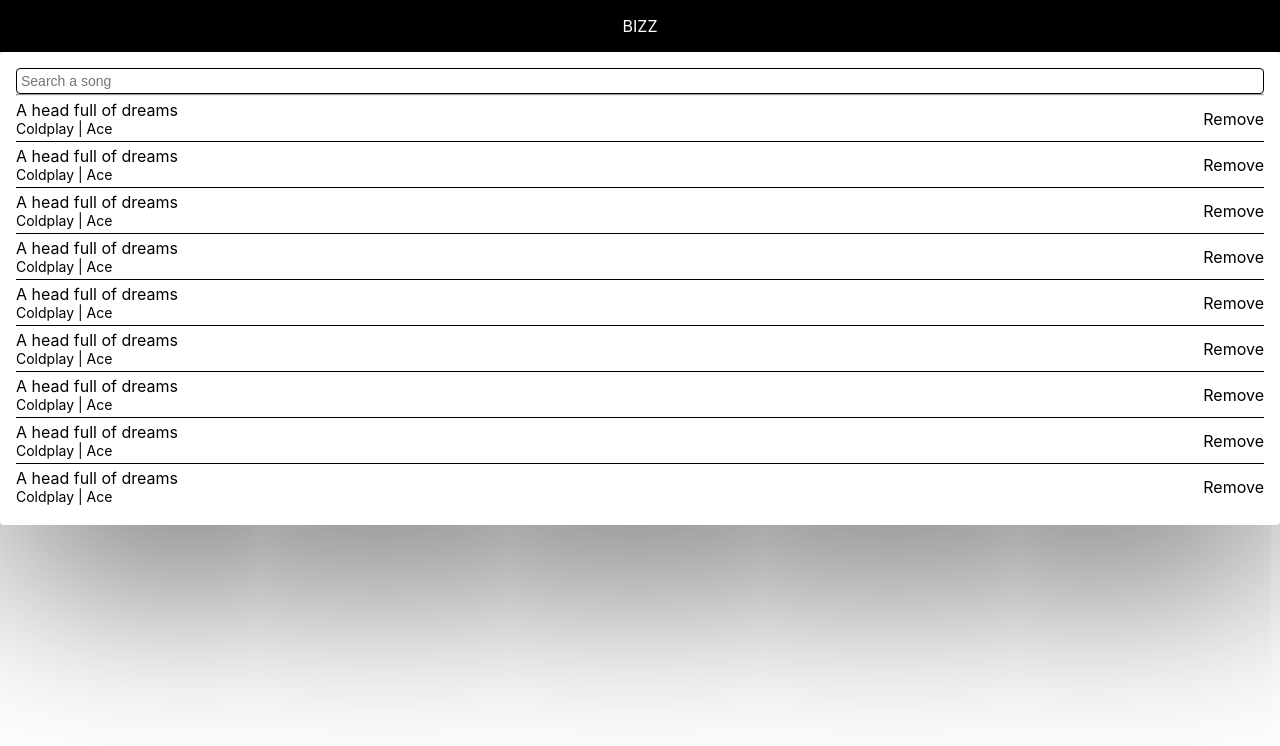
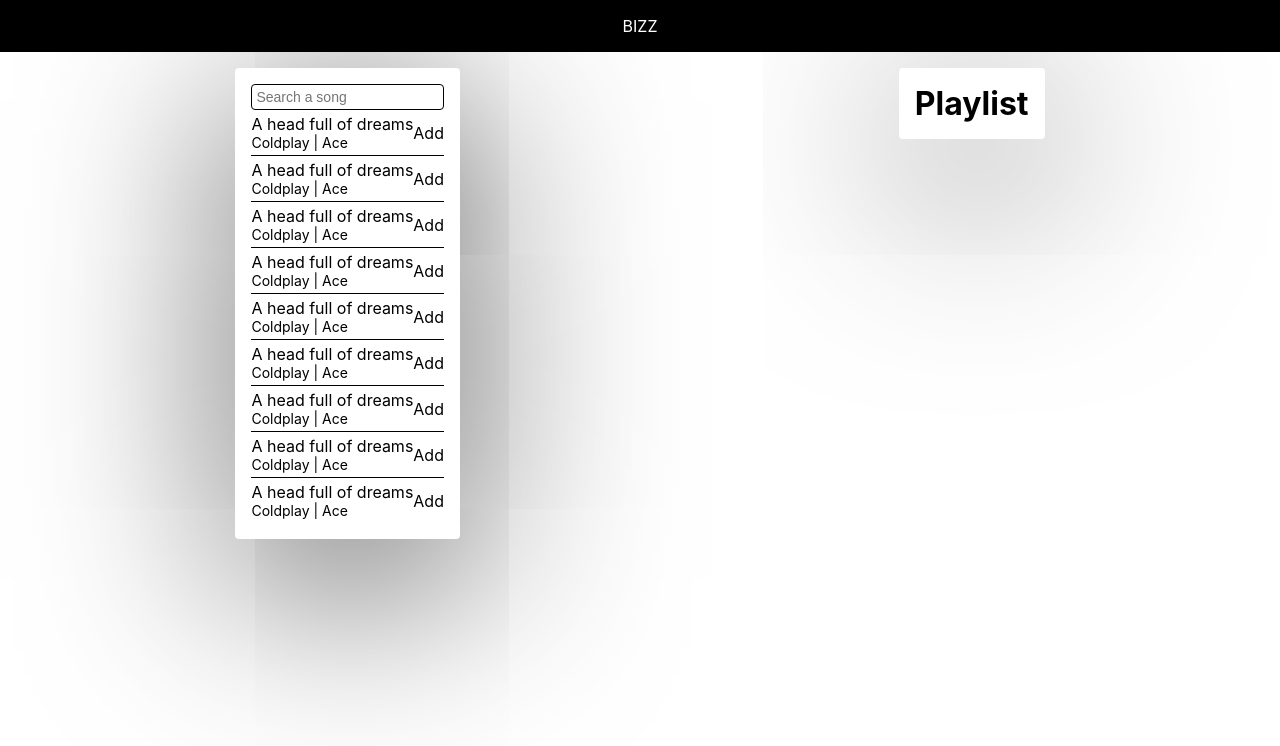
Before and after one commit to EdgarB/bizz-react-app, a React (Create React App) app: page / in a window 1280 px wide. Shown: the top 746 px of the page. Built offline with nearby package versions, Linux system fonts and the light colour scheme.

Commit message:
Add song selection interaction

```diff
--- a/src/App.css
+++ /dev/null
@@ -1,3 +0,0 @@
-.c-app {
-  text-align: center;
-}
--- a/src/App.js
+++ b/src/App.js
@@ -1,13 +1,116 @@
-import './App.css';
+import React, {useState} from 'react';
+
+import './App.scss';
 import NavBar from './components/NavBar';
-import SongsDisplayer from './containers/SongsDisplayer';
+import SongsSelector from './containers/SongsSelector';
+import PlaylistCreator from './containers/PlaylistCreator';
+
+
 function App() {
+  const [songsSelected, setSongsSelected]= useState({});
+  const [songs, setSongs] = useState([]);
+
+  function handleOnClickAdd(song){
+    setSongsSelected((prevSongs)=>{
+      prevSongs[song.id] = song
+      return Object.assign({}, prevSongs)})
+  }
+
+
+  function searchSongs(input){
+    setSongs([
+      {
+        songName: 'A head full of dreams',
+        artist: 'Coldplay',
+        album: 'Ace',
+        id: 1,
+        isAdded: false
+      },
+      {
+        songName: 'A head full of dreams',
+        artist: 'Coldplay',
+        album: 'Ace',
+        id: 2,
+        isAdded: false
+      },
+      {
+        songName: 'A head full of dreams',
+        artist: 'Coldplay',
+        album: 'Ace',
+        id: 3,
+        isAdded: false
+      },
+      {
+        songName: 'A head full of dreams',
+        artist: 'Coldplay',
+        album: 'Ace',
+        id: 4,
+        isAdded: false
+      },
+      {
+        songName: 'A head full of dreams',
+        artist: 'Coldplay',
+        album: 'Ace',
+        id: 5,
+        isAdded: false
+      },
+      {
+        songName: 'A head full of dreams',
+        artist: 'Coldplay',
+        album: 'Ace',
+        id: 6,
+        isAdded: false
+      },
+      {
+        songName: 'A head full of dreams',
+        artist: 'Coldplay',
+        album: 'Ace',
+        id: 7,
+        isAdded: false
+      },
+      {
+        songName: 'A head full of dreams',
+        artist: 'Coldplay',
+        album: 'Ace',
+        id: 8,
+        isAdded: false
+      },
+      {
+        songName: 'A head full of dreams',
+        artist: 'Coldplay',
+        album: 'Ace',
+        id: 9,
+        isAdded: false
+      }
+    ])
+
+  }
+
+  function handleOnClickRemove(song){
+    setSongsSelected((prev)=>{
+      delete prev[song.id];
+
+      return Object.assign({}, prev)
+    })
+  }
+
+
+
   return (
     <div className='c-app'>
       <NavBar>
         BIZZ
       </NavBar>
-      <SongsDisplayer/>
+      <div className='c-app__content'>
+        <SongsSelector
+          songs ={songs}
+          searchSongs={searchSongs}
+          songsSelected={songsSelected}
+          handleOnClickAdd={handleOnClickAdd}
+          handleOnClickRemove={handleOnClickRemove}/>
+        <PlaylistCreator songs={Object.values(songsSelected)} songsSelected={songsSelected} handleOnClickAdd={handleOnClickAdd} handleOnClickRemove={handleOnClickRemove}/>
+      </div>
+
     </div>
   );
 }
--- /dev/null
+++ b/src/App.scss
@@ -0,0 +1,10 @@
+.c-app {
+  text-align: center;
+  &__content{
+    padding: 16px;
+    display: flex;
+    flex-direction: row;
+    align-items: flex-start;
+    justify-content: space-around;
+  }
+}
--- a/src/components/SongList.js
+++ b/src/components/SongList.js
@@ -3,26 +3,37 @@ import Song from './Song.js';
 
 import './SongList.scss';
 
+function SongList(props){
 
-function songFormatted(song, key){
+  function isSongSelected(song){
+    return song.id in props.songsSelected;
+  }
+  function songFormatted(song){
+    //console.log(song.id)
+    return(
+      <div className='c-song-list__item' key={song.id}>
+        <Song  name={song.songName} artist={song.artist} album={song.album} />
+        {!isSongSelected(song) &&
+          <div
+            onClick={() => {props.handleOnClickAdd(song)}}
+          >
+            Add
+          </div>
+        }
 
-  return(
-    <div className='c-song-list__item'>
-      <Song key={key} name={song.songName} artist={song.artist} album={song.album} />
-      {song.added && <div> Add </div>}
-      {!song.added && <div> Remove </div>}
-    </div>
-  )
-
-}
-
-
-function SongList(props){
+        {isSongSelected(song) &&
+          <div onClick={
+            () => {props.handleOnClickRemove(song)}}>
+             Remove
+          </div>
+        }
+      </div>
+    )
+  }
   return(
     <div className='c-song-list'>
-      { props.songs.map((sObj, index) => {
-        const key = `${sObj.songName}-${index}`;
-        return songFormatted(sObj, key)
+      { props.songs.map((sObj) => {
+        return songFormatted(sObj)
       })}
 
     </div>
--- /dev/null
+++ b/src/containers/PlaylistCreator.js
@@ -0,0 +1,19 @@
+import React from 'react';
+import Card from '../components/Card';
+import SongList from '../components/SongList';
+
+
+function PlaylistCreator(props){
+  return(
+    <Card>
+      <h1> Playlist </h1>
+      <SongList
+      handleOnClickAdd={props.handleOnClickAdd}
+      handleOnClickRemove={props.handleOnClickRemove}
+      songsSelected={props.songsSelected}
+      songs={props.songs || []}/>
+    </Card>
+  )
+}
+
+export default PlaylistCreator;
--- a/src/containers/SongsDisplayer.js
+++ /dev/null
@@ -1,80 +0,0 @@
-import React, { useEffect, useState } from "react";
-import Card from "../components/Card";
-import InputText from "../components/InputText";
-import SongList from "../components/SongList";
-
-function SongsDisplayer(props){
-  const [searchInput, setSearchInput] = useState('');
-  const [songs, setSongs] = useState([]);
-
-  useEffect(()=>{
-    const ss = [
-      {
-        songName: 'A head full of dreams',
-        artist: 'Coldplay',
-        album: 'Ace',
-      },
-      {
-        songName: 'A head full of dreams',
-        artist: 'Coldplay',
-        album: 'Ace',
-      },
-      {
-        songName: 'A head full of dreams',
-        artist: 'Coldplay',
-        album: 'Ace',
-      },
-      {
-        songName: 'A head full of dreams',
-        artist: 'Coldplay',
-        album: 'Ace',
-      },
-      {
-        songName: 'A head full of dreams',
-        artist: 'Coldplay',
-        album: 'Ace',
-      },
-      {
-        songName: 'A head full of dreams',
-        artist: 'Coldplay',
-        album: 'Ace',
-      },
-      {
-        songName: 'A head full of dreams',
-        artist: 'Coldplay',
-        album: 'Ace',
-      },
-      {
-        songName: 'A head full of dreams',
-        artist: 'Coldplay',
-        album: 'Ace',
-      },
-      {
-        songName: 'A head full of dreams',
-        artist: 'Coldplay',
-        album: 'Ace',
-      }
-    ]
-
-    setSongs(ss);
-  }, [searchInput])
-
-  function handleSearchInputChange(event){
-    setSearchInput(event.currentTarget.value);
-  }
-
-  return(
-    <Card>
-      <InputText
-        value={searchInput}
-        placeholder='Search a song'
-        onChange={handleSearchInputChange}
-        name='search_song_term'
-      />
-      <hr/>
-      <SongList songs={songs}/>
-    </Card>
-  );
-}
-
-export default SongsDisplayer
--- /dev/null
+++ b/src/containers/SongsSelector.js
@@ -0,0 +1,34 @@
+import React, { useEffect, useState } from "react";
+import Card from "../components/Card";
+import InputText from "../components/InputText";
+import SongList from "../components/SongList";
+
+function SongsSelector(props){
+  const [searchInput, setSearchInput] = useState('');
+
+  useEffect(()=>{
+    props.searchSongs();
+  }, [searchInput])
+
+  function handleSearchInputChange(event){
+    setSearchInput(event.currentTarget.value);
+  }
+
+  return(
+    <Card>
+      <InputText
+        value={searchInput}
+        placeholder='Search a song'
+        onChange={handleSearchInputChange}
+        name='search_song_term'
+      />
+      <SongList
+      songs={props.songs}
+      handleOnClickAdd={props.handleOnClickAdd}
+      handleOnClickRemove={props.handleOnClickRemove}
+      songsSelected={props.songsSelected}/>
+    </Card>
+  );
+}
+
+export default SongsSelector;
```
